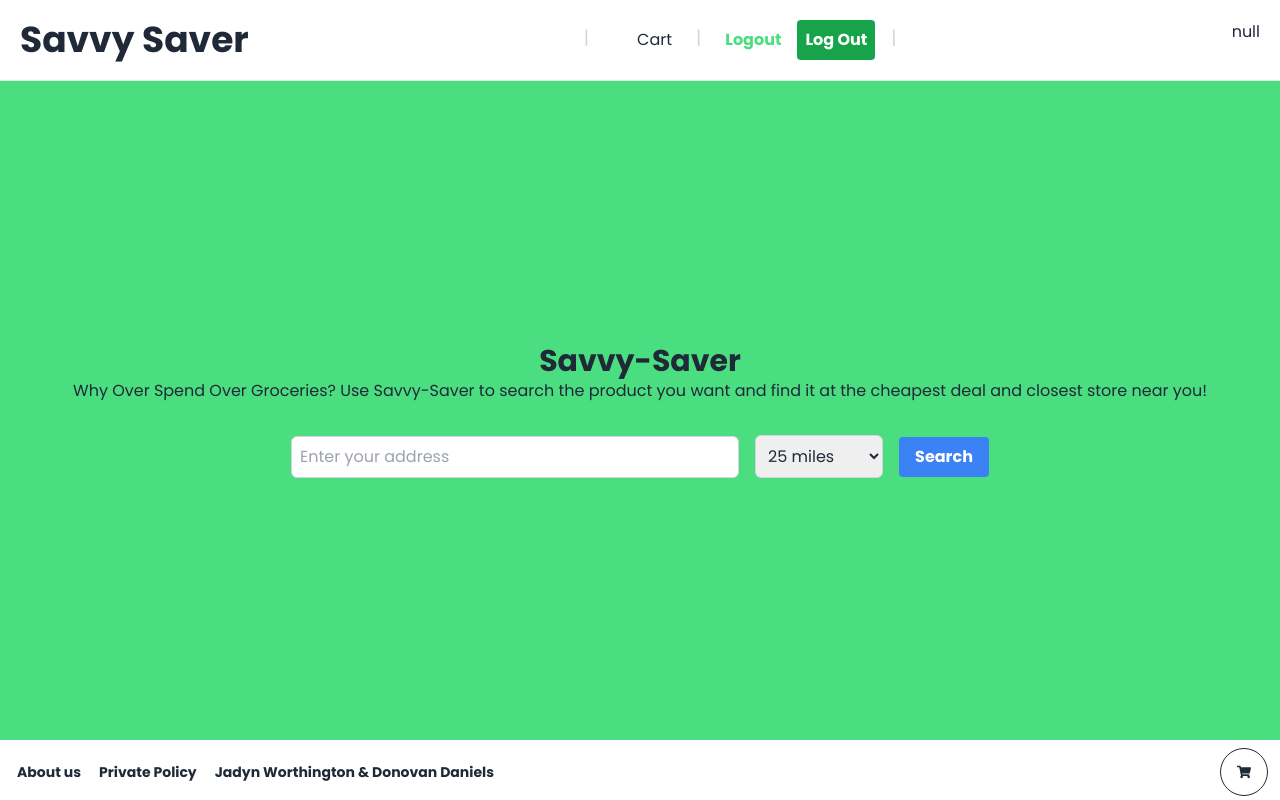
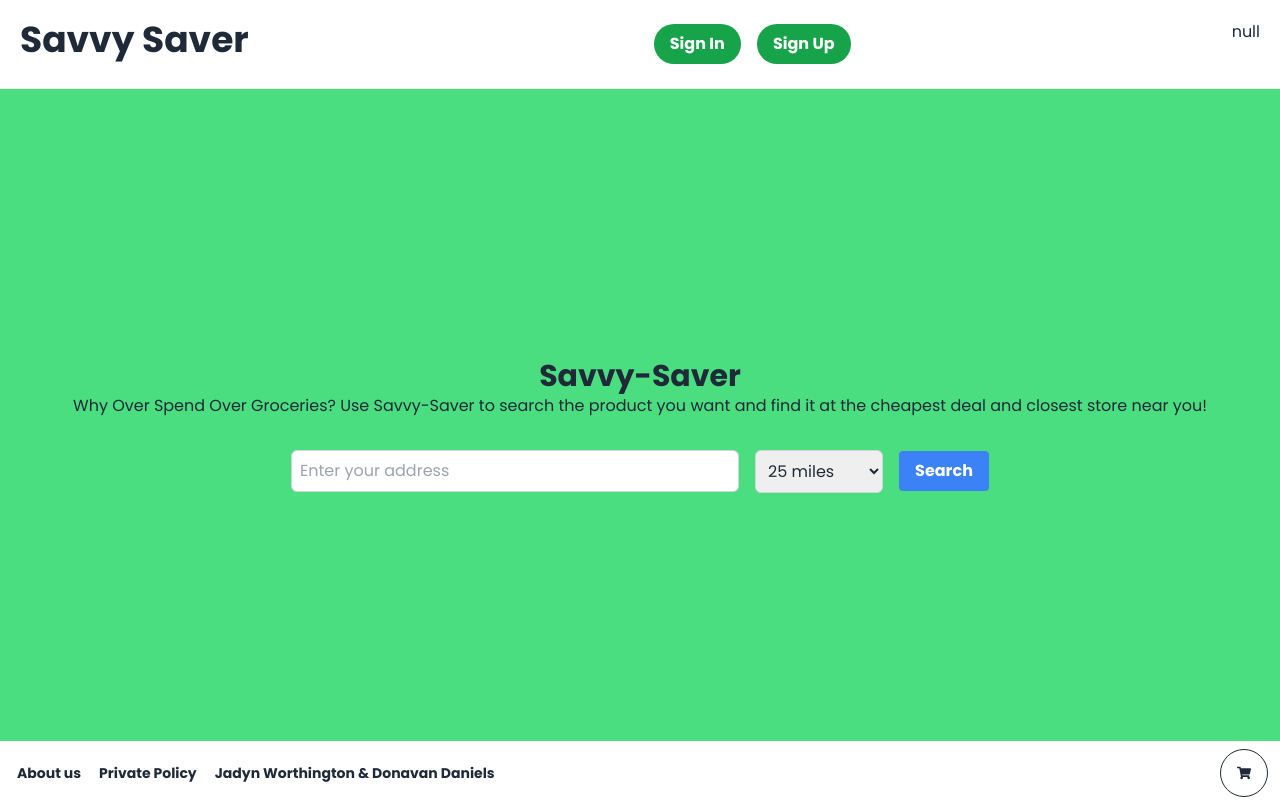
Before and after one commit to JadynWor/savvy-saver, a Next.js app: page / in a window 1280 px wide. Built offline with nearby package versions, Linux system fonts and the light colour scheme; no server answers.

Commit message:
Got the button round and spaced out correctly cant figure out where the null is coming from.

```diff
--- a/app/components/Footer.tsx
+++ b/app/components/Footer.tsx
@@ -19,7 +19,7 @@ export default function Header() {
                 </Link>
                 <Link href={"placeholder"}>
                     <button className="btn btn-ghost btn-square w-fit p-1">
-                        {"Jadyn Worthington & Donovan Daniels"}
+                        {"Jadyn Worthington & Donavan Daniels"}
                     </button>
                 </Link>
             </div>
--- a/app/components/Header.tsx
+++ b/app/components/Header.tsx
@@ -6,7 +6,7 @@ import { FontAwesomeIcon } from "@fortawesome/react-fontawesome";
 
 type HeaderProperties = {
     readonly children: React.ReactNode;
-    readonly session: Session | null;
+    readonly session: Session;
 };
 
 const Header = ({ children, session }: HeaderProperties) => {
@@ -18,24 +18,27 @@ const Header = ({ children, session }: HeaderProperties) => {
                 {"Savvy Saver"}
             </Link>
             <nav className="flex gap-2 *:rounded *:px-2 *:py-1">
-                <span className="text-gray-300 text-lg">|</span>
                 {!session && (
                     <>
                         <div className="flex items-center gap-2 center font-bold"></div>
-
-                        <button>{"Cart"}</button>
-                        <span className="text-gray-300 text-lg">|</span>
-
-                        <Link
-                            href="/logout"
-                            className="flex items-center font-bold text-green-400 "
-                        >
-                            {"Logout"}
-                        </Link>
-
-                        <button className="bg-green-600 font-bold text-white">
-                            {"Log Out"}
-                        </button>
+                        <div className="flex gap-4">
+                            <Link
+                                href="/login"
+                                className="flex items-center font-bold text-green-400 "
+                            >
+                                <button className="bg-green-600 font-bold text-white rounded-full px-4 py-2">
+                                    {"Sign In"}
+                                </button>
+                            </Link>
+                            <Link
+                                href="/sign-up"
+                                className="flex items-center font-bold text-green-400"
+                            >
+                                <button className="bg-green-600 font-bold text-white rounded-full px-4 py-2">
+                                    {"Sign Up"}
+                                </button>
+                            </Link>
+                        </div>
                     </>
                 )}
                 {session && (
@@ -46,7 +49,7 @@ const Header = ({ children, session }: HeaderProperties) => {
                         >
                             {"Login"}
                         </Link>
-                        <span className="text-gray-300 text-lg">|</span>
+
                         <Link
                             href="/sign-up"
                             className="flex items-center font-bold text-green-400"
@@ -55,10 +58,8 @@ const Header = ({ children, session }: HeaderProperties) => {
                         </Link>
                     </>
                 )}
-                <span className="text-gray-300 text-lg">|</span>
             </nav>
             {children}
-            {/* Is this where you want it?? */}
         </header>
     );
 };
--- a/app/page.tsx
+++ b/app/page.tsx
@@ -1,7 +1,7 @@
 export default function Home() {
     return (
-        <div className="bg-green-400 flex flex-col h-full items-center justify-center">
-            <header className="font-bold text-3xl mt-0">
+        <div className="bg-green-400 flex flex-col h-full items-center justify-center pt-4">
+            <header className="font-bold text-3xl mt-1">
                 <span className="block"> Savvy-Saver</span>
             </header>
             <span className="text">
```
Also changed, not shown: 1 other file (tests, documents, lock files or other folders).
